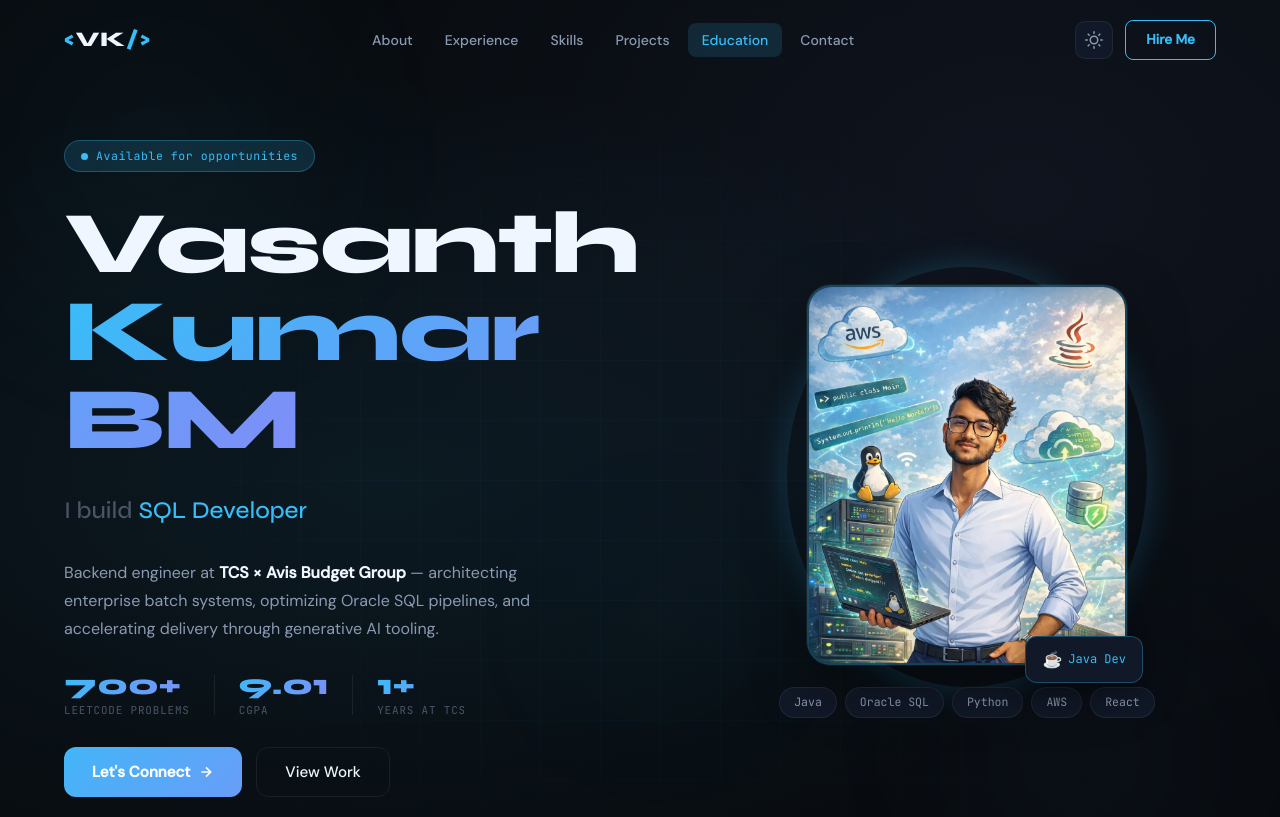
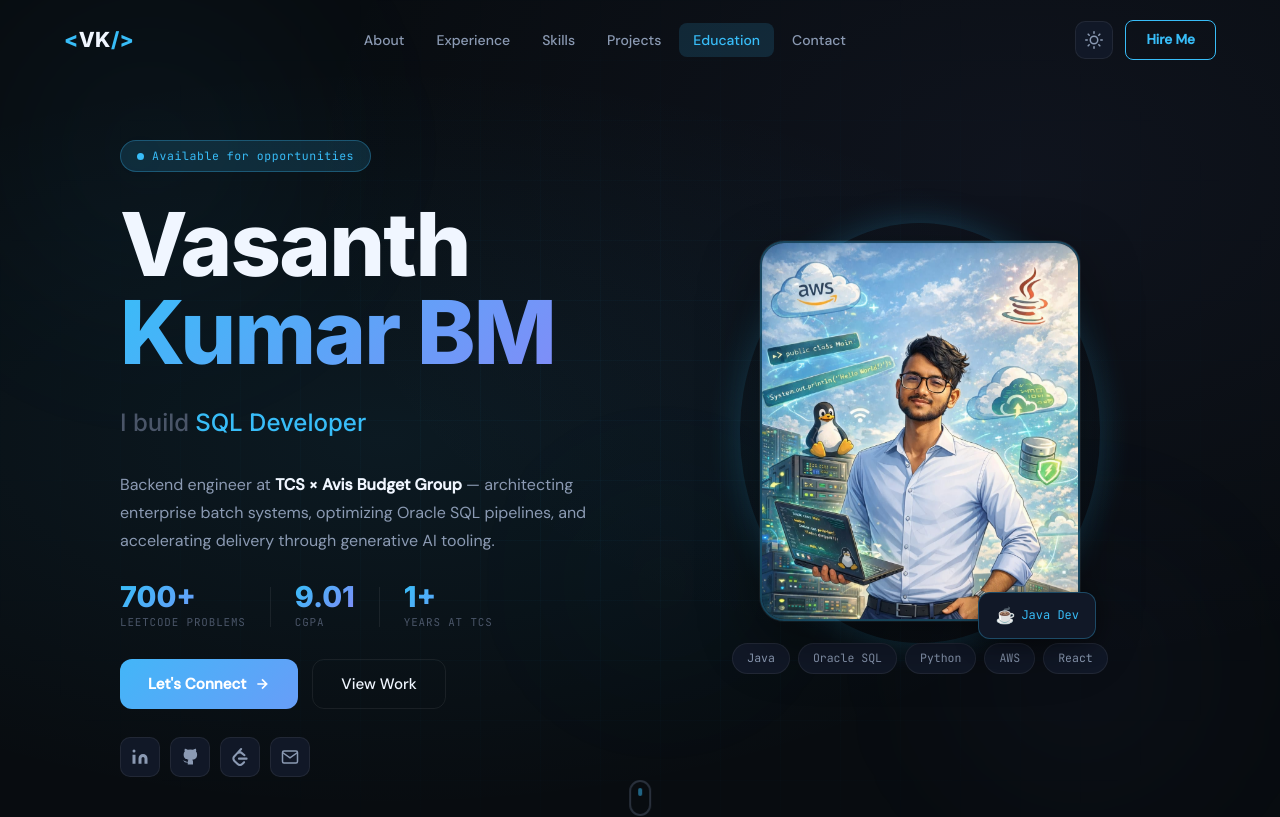
Before and after one commit to VasanthKumar29/vasanth-portfolio, a React (Create React App) app: page / in a window 1280 px wide. Shown: the top 817 px of the page. Built offline with nearby package versions, Linux system fonts and the light colour scheme; the HTML template or start-up script is replaced by a standard one.

Commit message:
replace Syne font with Inter for cleaner look

```diff
--- a/public/index.html
+++ b/public/index.html
@@ -21,7 +21,7 @@
     <link rel="icon" href="%PUBLIC_URL%/favicon.ico" />
     <link rel="preconnect" href="https://fonts.googleapis.com" />
     <link rel="preconnect" href="https://fonts.gstatic.com" crossorigin />
-    <link href="https://fonts.googleapis.com/css2?family=Syne:wght@400;500;600;700;800&family=DM+Sans:ital,opsz,wght@0,9..40,300;0,9..40,400;0,9..40,500;1,9..40,300&family=JetBrains+Mono:wght@300;400;500&display=swap" rel="stylesheet" />
+    <link href="https://fonts.googleapis.com/css2?family=Inter:wght@400;500;600;700;800&family=DM+Sans:ital,opsz,wght@0,9..40,300;0,9..40,400;0,9..40,500;1,9..40,300&family=JetBrains+Mono:wght@300;400;500&display=swap" rel="stylesheet" />
     <title>Vasanth Kumar BM — Portfolio</title>
   </head>
   <body>
--- a/src/index.css
+++ b/src/index.css
@@ -12,7 +12,7 @@
 
 /* ===== THEME VARIABLES ===== */
 :root {
-  --font-display: 'Syne', sans-serif;
+  --font-display: 'Inter', sans-serif;
   --font-body: 'DM Sans', sans-serif;
   --font-mono: 'JetBrains Mono', monospace;
 
```
